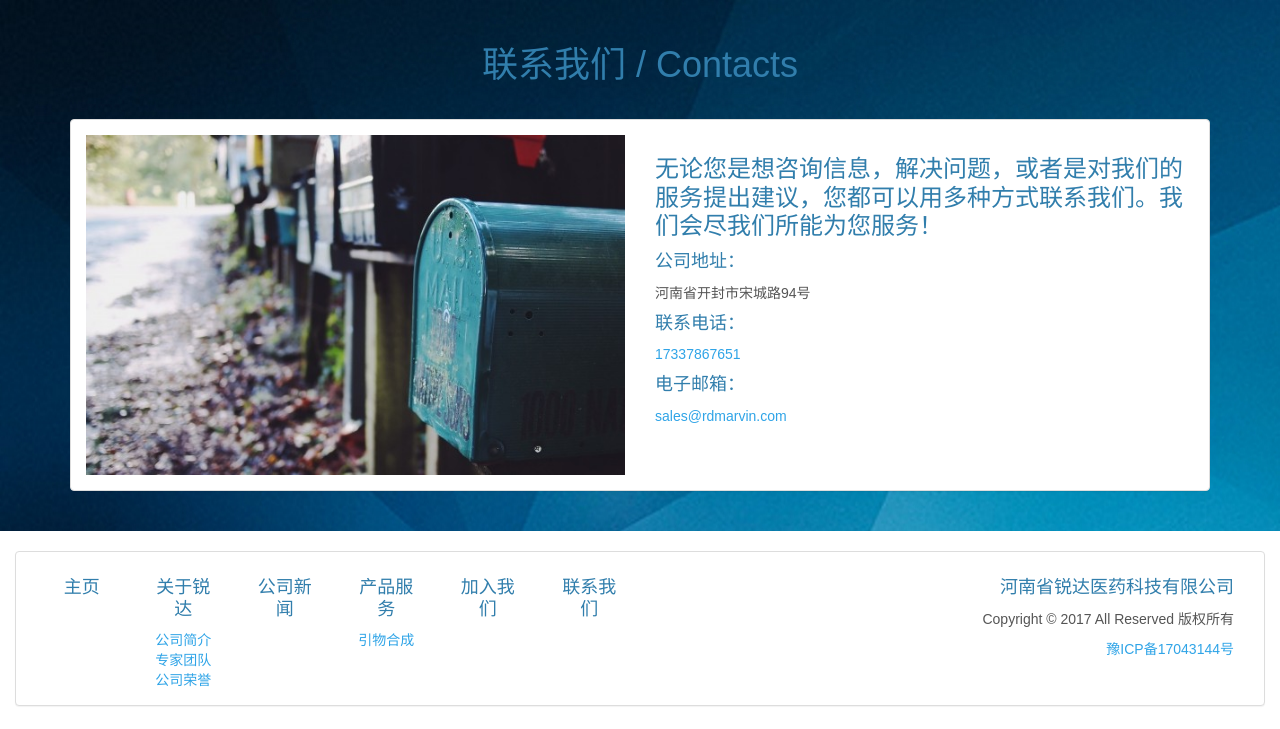
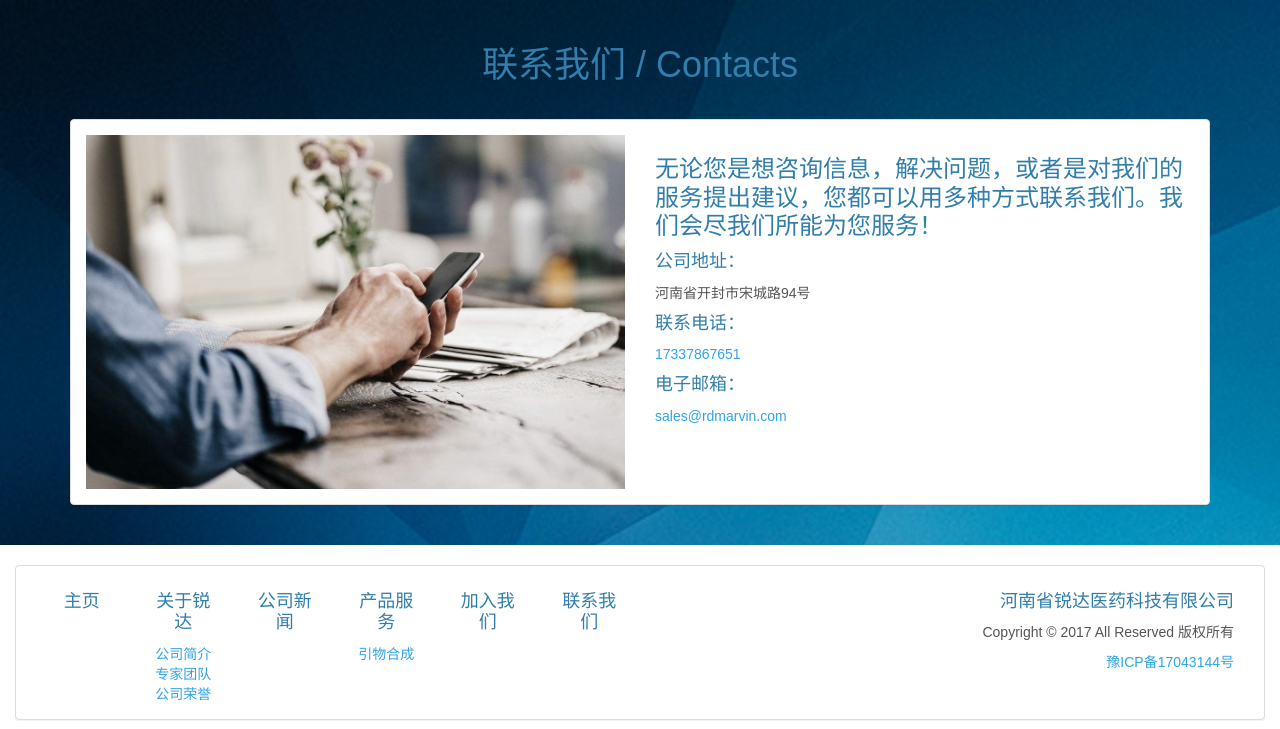
Before and after one commit to yan84521610/RDWebsites, a Django app: page /main/contacts in a window 1280 px wide. Shown: the part 73-802 px from the top of the page. Before the commit the page ends 779 px from the top, so only its background shows below. Run offline with Django 3.2, Linux system fonts and the light colour scheme; some libraries are stand-ins or nearby versions; some web fonts are replaced.

Commit message:
edit pages

```diff
--- a/main/templates/main/contacts.html
+++ b/main/templates/main/contacts.html
@@ -17,7 +17,7 @@
                         <div class="row">
                             <div class="col-md-6">
                                 {% load static %}
-                                <img src="{% static "main/image/mail-boxes-in-row.jpg" %}" class="img-responsive">
+                                <img src="{% static "main/image/contacts_image_01.jpg" %}" class="img-responsive">
                             </div>
                             <div class="col-md-6">
                                 <h3>无论您是想咨询信息，解决问题，或者是对我们的服务提出建议，您都可以用多种方式联系我们。我们会尽我们所能为您服务！</h3>
--- a/main/templates/main/index.html
+++ b/main/templates/main/index.html
@@ -63,7 +63,7 @@
                                             </div>
                                         </div>
                                         <div class="item">
-                                            <img src="{% static "main/image/index_image_04.jpg" %}" alt="">
+                                            <img src="{% static "main/image/index_image_042.jpg" %}" alt="">
                                             <div class="carousel-caption">
                                                 <h2 class="bg-primary">制剂</h2>
                                             </div>
```
Also changed, not shown: main/static/main/image/contacts_image_01.jpg (added), main/static/main/image/index_image_04.jpg (deleted), main/static/main/image/index_image_042.jpg (added), main/static/main/image/mail-boxes-in-row.jpg (deleted).
